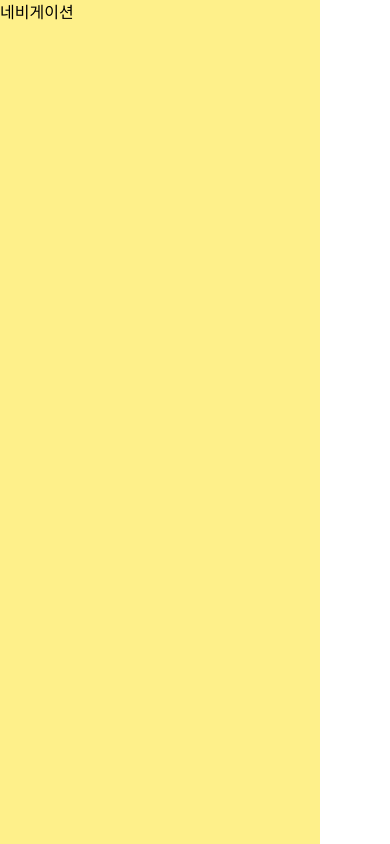
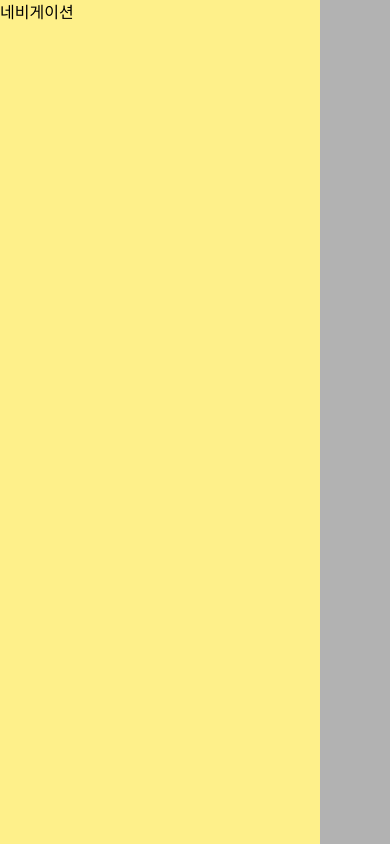
Before and after one commit to naruteride/cup-ramen, a Next.js app: page / in a window 390 px wide. Both pictures are taken after a click on the button "메뉴". Built offline with nearby package versions, Linux system fonts and the light colour scheme.

Commit message:
Solve "use client" issue in layout & Create menu toggle function

```diff
--- a/src/app/component/Header.tsx
+++ b/src/app/component/Header.tsx
@@ -1,9 +1,11 @@
-import { activateMenuProps } from '../layout';
+"use client"
+import { operateNavigator } from "./Navigator";
 
-export default function Header({ activateMenu: activeMenu, setActiveMenu }: activateMenuProps) {
+export default function Header() {
+
     return (
         <header className="h-16 flex items-stretch">
-            <button className="w-16 sm:hidden" onClick={() => setActiveMenu(!activeMenu)}>
+            <button className="w-16 sm:hidden" onClick={operateNavigator}>
                 메뉴
             </button>
             <search className="flex-1">
--- a/src/app/component/Navigator.tsx
+++ b/src/app/component/Navigator.tsx
@@ -1,9 +1,32 @@
-import { activateMenuProps } from '../layout'
+"use client"
 
-export default function Navigator({ activateMenu: activeMenu, setActiveMenu }: activateMenuProps) {
+export default function Navigator() {
     return (
-        <nav className={`absolute top-0 bottom-0 ${activeMenu ? 'left-0' : '-left-full'} flex flex-col sm:relative sm:left-0 w-80 duration-200 bg-yellow-200`}>
+        <nav className={
+            `z-20 absolute top-0 bottom-0 -left-full flex flex-col sm:relative sm:left-0 w-80 duration-200 bg-yellow-200`
+        }>
             네비게이션
         </nav>
     )
 }
+
+export function NavigatorBackground() {
+    return (
+        <div
+            id="NavigatorBackground"
+            className="fixed -z-10 opacity-0 top-0 right-0 bottom-0 left-0 bg-black/30 backdrop-blur-sm duration-200"
+            onClick={operateNavigator}
+        >
+
+        </div>
+    )
+}
+
+export function operateNavigator() {
+    const nav = document.querySelector("nav")!;
+    const navBackground = document.querySelector("#NavigatorBackground")!;
+
+    nav.classList.toggle("left-0");
+    navBackground.classList.toggle("-z-10")
+    navBackground.classList.toggle("opacity-0")
+}
--- a/src/app/globals.css
+++ b/src/app/globals.css
@@ -16,7 +16,6 @@ body {
   grid-template-areas:
     "navigator header"
     "navigator main";
-
 }
 
 nav {
--- a/src/app/layout.tsx
+++ b/src/app/layout.tsx
@@ -1,32 +1,25 @@
-"use client";
-
 import './globals.css'
 import { Inter } from 'next/font/google';
-import { useState } from "react";
 
-import Navigator from './component/Navigator';
+import Navigator, {NavigatorBackground} from './component/Navigator';
 import Header from './component/Header';
 
 const inter = Inter({ subsets: ['latin'] })
 
-export interface activateMenuProps {
-  activateMenu: boolean;
-  setActiveMenu: (active: boolean) => void;
-}
 
 export default function RootLayout({
   children,
 }: {
   children: React.ReactNode
 }) {
-  const [activeMenu, setActiveMenu] = useState(false);
 
   return (
     <html lang="ko">
       <body className={inter.className + ' relative flex flex-col sm:grid w-screen h-screen'}>
-        <Navigator activateMenu={activeMenu} setActiveMenu={setActiveMenu}></Navigator>
-        <Header activateMenu={activeMenu} setActiveMenu={setActiveMenu}></Header>
+        <Navigator></Navigator>
+        <Header></Header>
         {children}
+        <NavigatorBackground></NavigatorBackground>
       </body>
     </html>
   )
```
